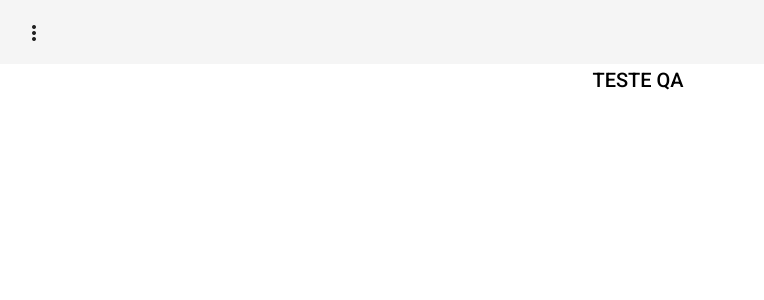
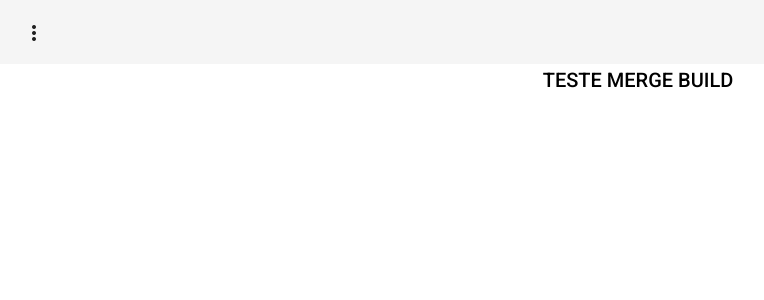
Before and after one commit to evandroneder/projeto-frontend, an Angular app: page /home in a window 1280 px wide. Shown: the top 300 px of the page, without its empty margins (2-766 px from the left). Built offline with nearby package versions, Linux system fonts and the light colour scheme.

Commit message:
test merge build

```diff
--- a/src/app/pages/home/home.component.html
+++ b/src/app/pages/home/home.component.html
@@ -1,5 +1,5 @@
 <div class="page2">
-  <h2>TESTE QA</h2>
+  <h2>TESTE MERGE BUILD</h2>
 </div>
 <!-- <div class="page">
   <ng-container *ngFor="let service of services">
```
